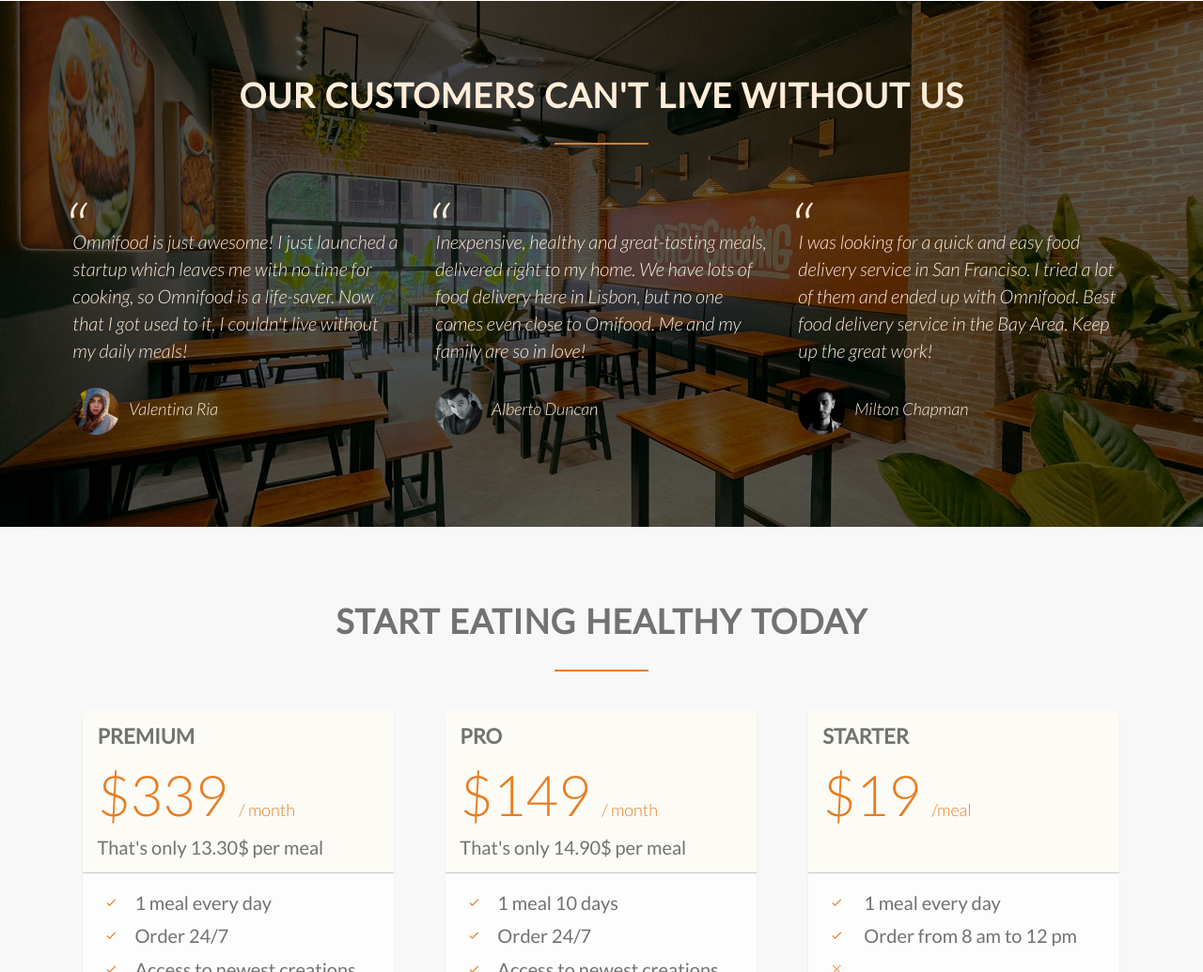
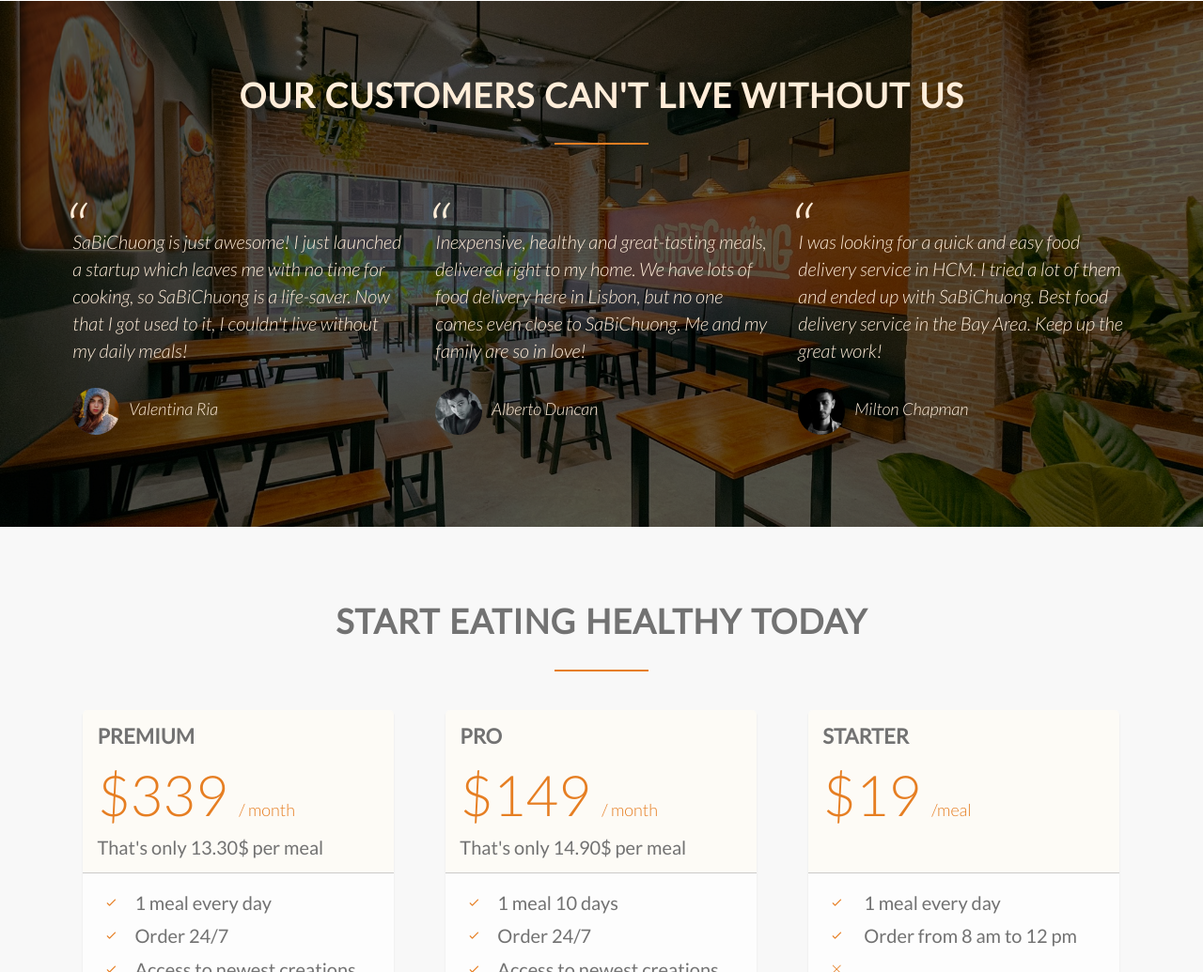
Before and after one commit to Pambao/SaBiChuong, a plain HTML site: page index.html in a window 1280 px wide. Shown: the part 3385-4420 px from the top of the page at 94% size. Drawn offline with Linux system fonts and the light colour scheme; files whose address does not match are found by name.

Commit message:
changed Omifood -> SaBiChuong

```diff
--- a/index.html
+++ b/index.html
@@ -269,8 +269,8 @@
       <div class="row">
         <div class="col span-1-of-3">
           <blockquote>
-            Omnifood is just awesome! I just launched a startup which leaves me
-            with no time for cooking, so Omnifood is a life-saver. Now that I
+            SaBiChuong is just awesome! I just launched a startup which leaves me
+            with no time for cooking, so SaBiChuong is a life-saver. Now that I
             got used to it, I couldn't live without my daily meals!
             <cite><img src="src/img/avt1.jpg" />Valentina Ria</cite>
           </blockquote>
@@ -280,14 +280,13 @@
           <blockquote>
             Inexpensive, healthy and great-tasting meals, delivered right to my
             home. We have lots of food delivery here in Lisbon, but no one comes
-            even close to Omifood. Me and my family are so in love!
+            even close to SaBiChuong. Me and my family are so in love!
             <cite><img src="src/img/avt2.jpg" />Alberto Duncan</cite>
           </blockquote>
         </div>
         <div class="col span-1-of-3">
           <blockquote>
-            I was looking for a quick and easy food delivery service in San
-            Franciso. I tried a lot of them and ended up with Omnifood. Best
+            I was looking for a quick and easy food delivery service in HCM. I tried a lot of them and ended up with SaBiChuong. Best
             food delivery service in the Bay Area. Keep up the great work!
             <cite><img src="src/img/avt3.jpg" />Milton Chapman</cite>
           </blockquote>
```
